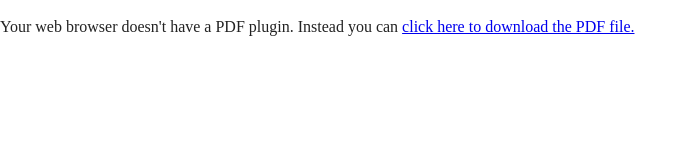
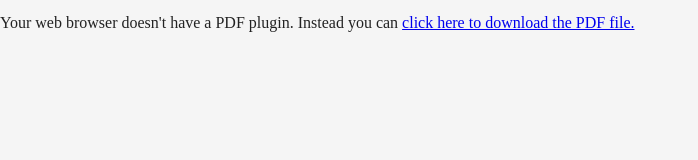
Before and after one commit to alkrdev/PortfolioPDF, a plain HTML site: page index.html in a window 1280 px wide. Shown: the full height of the page, 0-698 px from the left. Drawn offline with Linux system fonts and the light colour scheme.

Commit message:
Center body content and update background color

```diff
--- a/css/style.css
+++ b/css/style.css
@@ -20,6 +20,10 @@ html {
 body {
   margin: 0;
   height: 100vh;
+  display: flex;
+  justify-content: center;
+  align-items: center;
+  background: #f5f5f5;
 }
 
 /*
```
